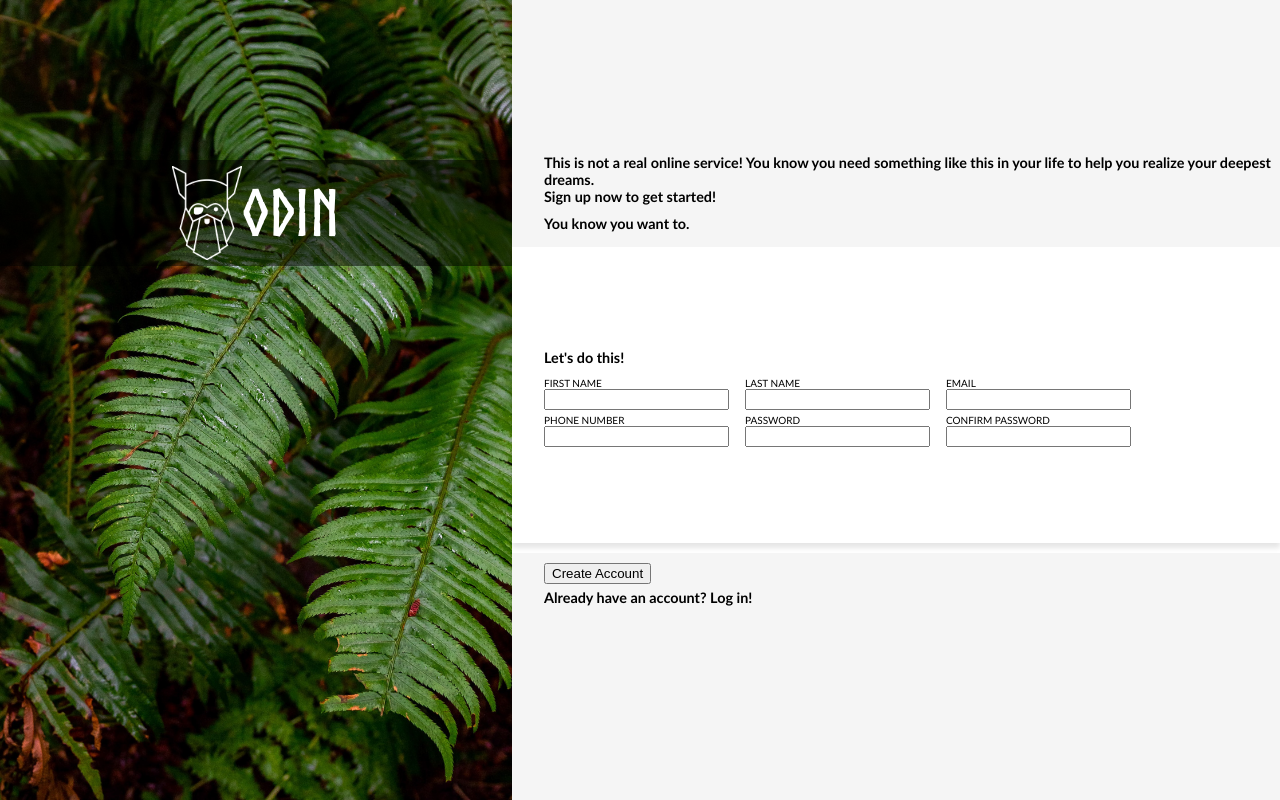
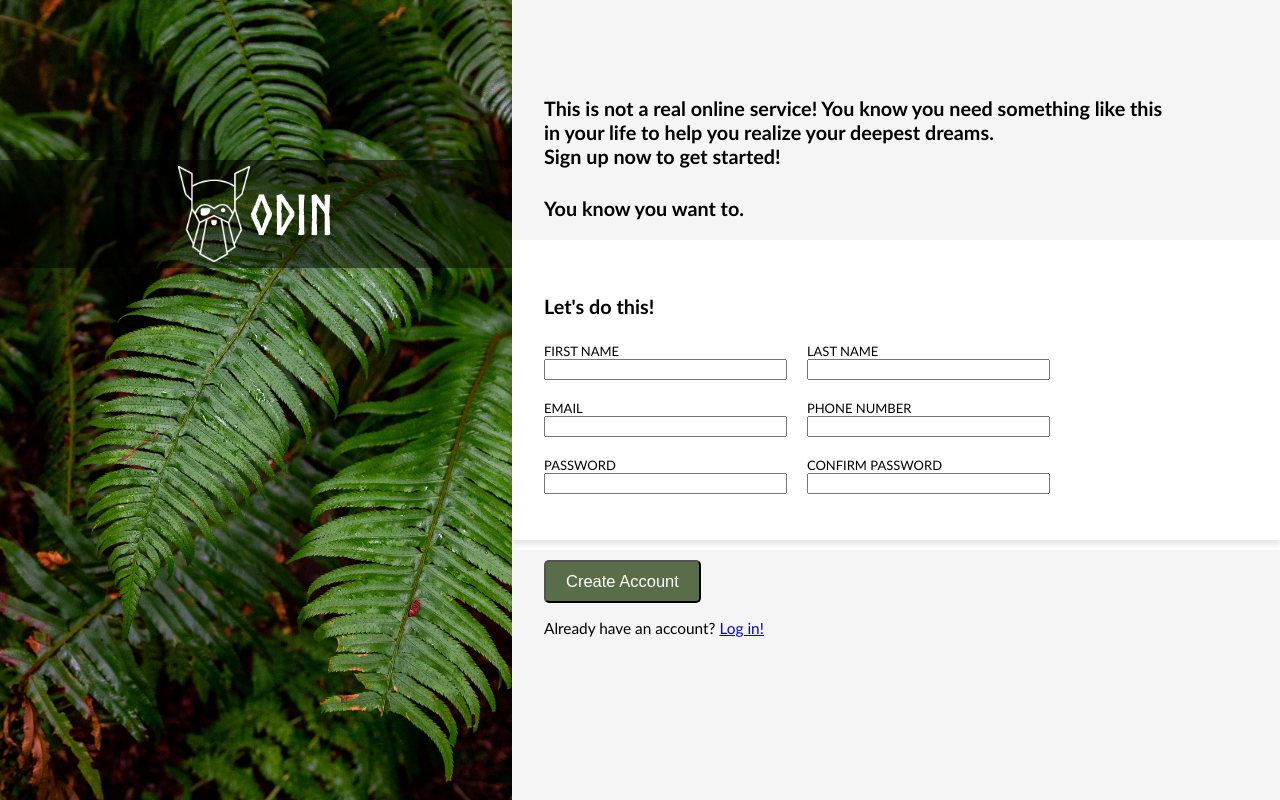
Before and after one commit to piotr-owczarek/odin-sign-up-form, a plain HTML site: page index.html in a window 1280 px wide. Drawn offline with Linux system fonts and the light colour scheme.

Commit message:
Layout completed

```diff
--- a/index.html
+++ b/index.html
@@ -24,47 +24,47 @@
                 </p>
                 <p>You know you want to.</p>
             </div>
+
             <div class="middle">
                 <p>Let's do this!</p>
-                <form action="#" method="post">
+                <form action="">
                     <div class="box" >
                         <label for="first-name">FIRST NAME</label>
-                        <input type="text" name="first-name" id="first-name">
-                    </div>
+                        <input type="text" name="first-name" id="first-name" required>
+                     </div>
 
                     <div class="box">
                         <label for="last-name">LAST NAME</label>
-                        <input type="text" name="last-name" id="last-name">
+                        <input type="text" name="last-name" id="last-name" required>
                     </div>
 
                     <div class="box">
                         <label for="email">EMAIL</label>
-                        <input type="email" name="email" id="email">
+                        <input type="email" name="email" id="email" required>
                     </div>
 
                     <div class="box">
                         <label for="phone-number">PHONE NUMBER</label>
-                        <input type="tel" name="phone-number" id="phone-number">
+                        <input type="tel" name="phone-number" id="phone-number" required>
                     </div>
 
                     <div class="box">
                         <label for="password">PASSWORD</label>
-                        <input type="password" name="password" id="password">
+                        <input type="password" name="password" id="password" required>
                     </div>
 
                     <div class="box">
                         <label for="password-check">CONFIRM PASSWORD</label>
-                        <input type="password" id="password-check">
+                        <input type="password" id="password-check" required>
                     </div>
+            </div>
 
-                </form>
-            </div>
             <div class="bottom">
-                <button>Create Account</button>
-                <p>Already have an account? Log in!</p>
+                <button type="submit">Create Account</button>
+                 </form>
+                    <p>Already have an account? <a href="#"> Log in!</a></p>
             </div>
         </div>
-
     </div>
 </body>
 </html>
--- a/style.css
+++ b/style.css
@@ -4,19 +4,18 @@
 }
 
 html {
-    font-size: 16px;
+    font-size: 22px;
     font-family: 'Gill Sans', 'Gill Sans MT', Calibri, 'Trebuchet MS', sans-serif;
 }
 
 p {
-    margin: 5px 0;
+    margin-top: 1vh;
+    margin-right: 8vw;
     font-weight: bold;
     font-size: 0.9rem;
 }
 
 body {
-    width: 100vw;
-    height: 100vh;
     margin: 0px;
     padding: 0px;
 }
@@ -24,17 +23,20 @@ body {
 .container {
     display: flex;
     flex-direction: row;
-    height: inherit;
+    flex-wrap: wrap;
+    width: 100vw;
+    height: 100vh;
 }
 
 .left {
     background-image: url('/images/background.jpg');
     background-size: cover;
-    flex: 0.4;
+    width: 40vw;
 }
 
 .logo {
     display: flex;
+    flex-wrap: wrap;
     align-items: center;
     justify-content: center;
     margin-top: 20vh;
@@ -45,17 +47,18 @@ body {
 }
 
 .logo p {
-    font-size: 4rem;
+    font-size: 2.5rem;
+    margin: 0;
 }
 
 .icon {
-    width: 70px;
+    height: 12vh;
 }
 
 .right {
     display: flex;
     flex-direction: column;
-    flex: 0.6;
+    width: 60vw;
 }
 
 .top,
@@ -76,7 +79,6 @@ body {
 
 .top {
     justify-content: flex-end;
-    padding-bottom: 10px;
 }
 
 .middle {
@@ -85,7 +87,6 @@ body {
     flex: 1;
     gap: 6px;
 }
-
 
 .bottom {
     justify-content: flex-start;
@@ -101,6 +102,30 @@ body {
 form {
     display: flex;
     flex-wrap: wrap;
-    gap: 4px 16px;
-    font-size: 10px;
+    justify-content: flex-start;
+    gap: 20px;
+    font-size: 13px;
+    font-weight: 100;
 }
+
+form>* {
+    flex: 0 1 33%;
+}
+
+button {
+    background-color: #596D48;
+    color: rgb(255,255,255);
+    padding: 10px 20px;
+    font-size: 0.75rem;
+    border-radius: 5px;
+}
+
+.bottom p {
+    margin-top: 16px;
+    font-size: 0.7rem;
+    font-weight: 400;
+}
+
+.bottom-text {
+    display: flex;
+}
```
Also changed, not shown: 1 other file.
